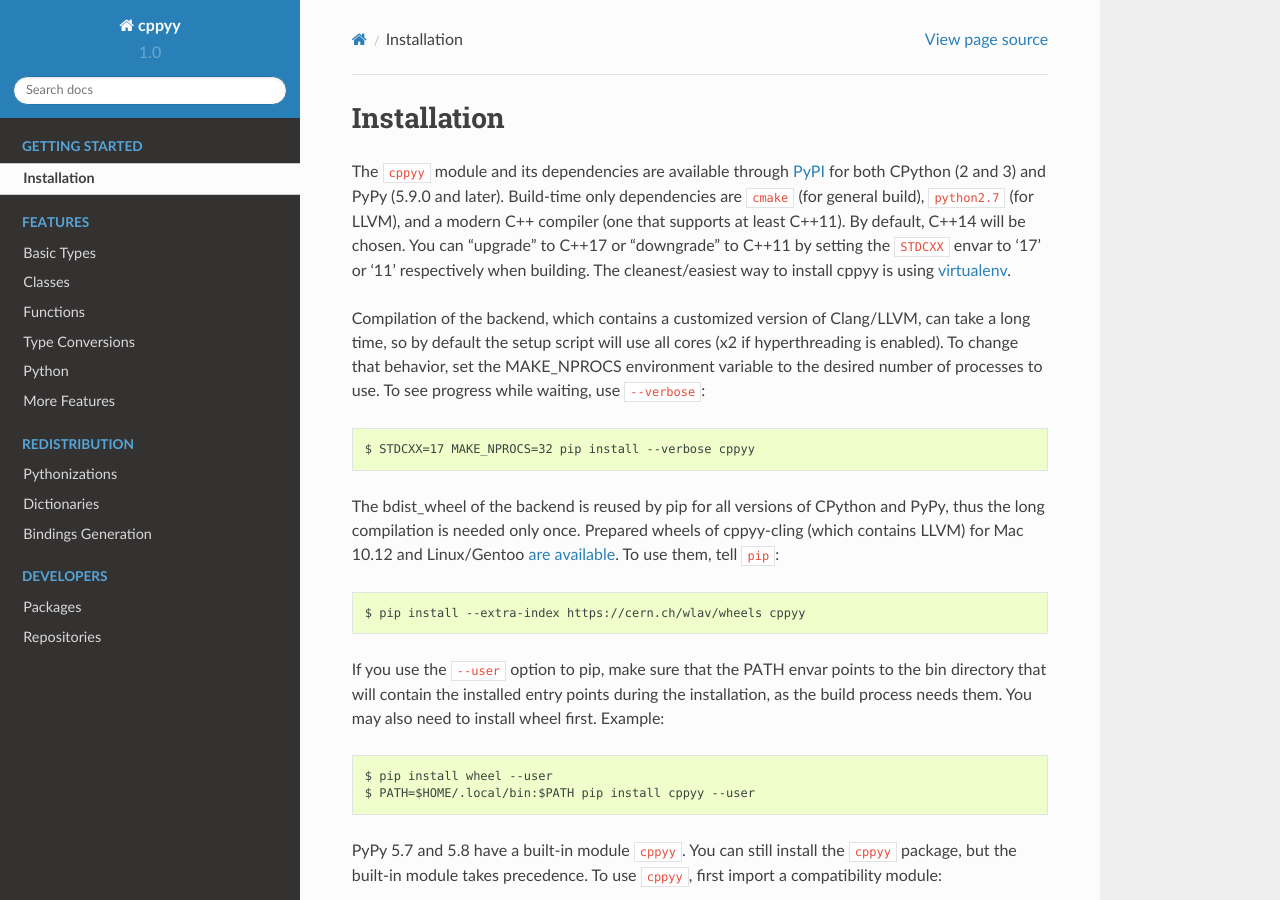
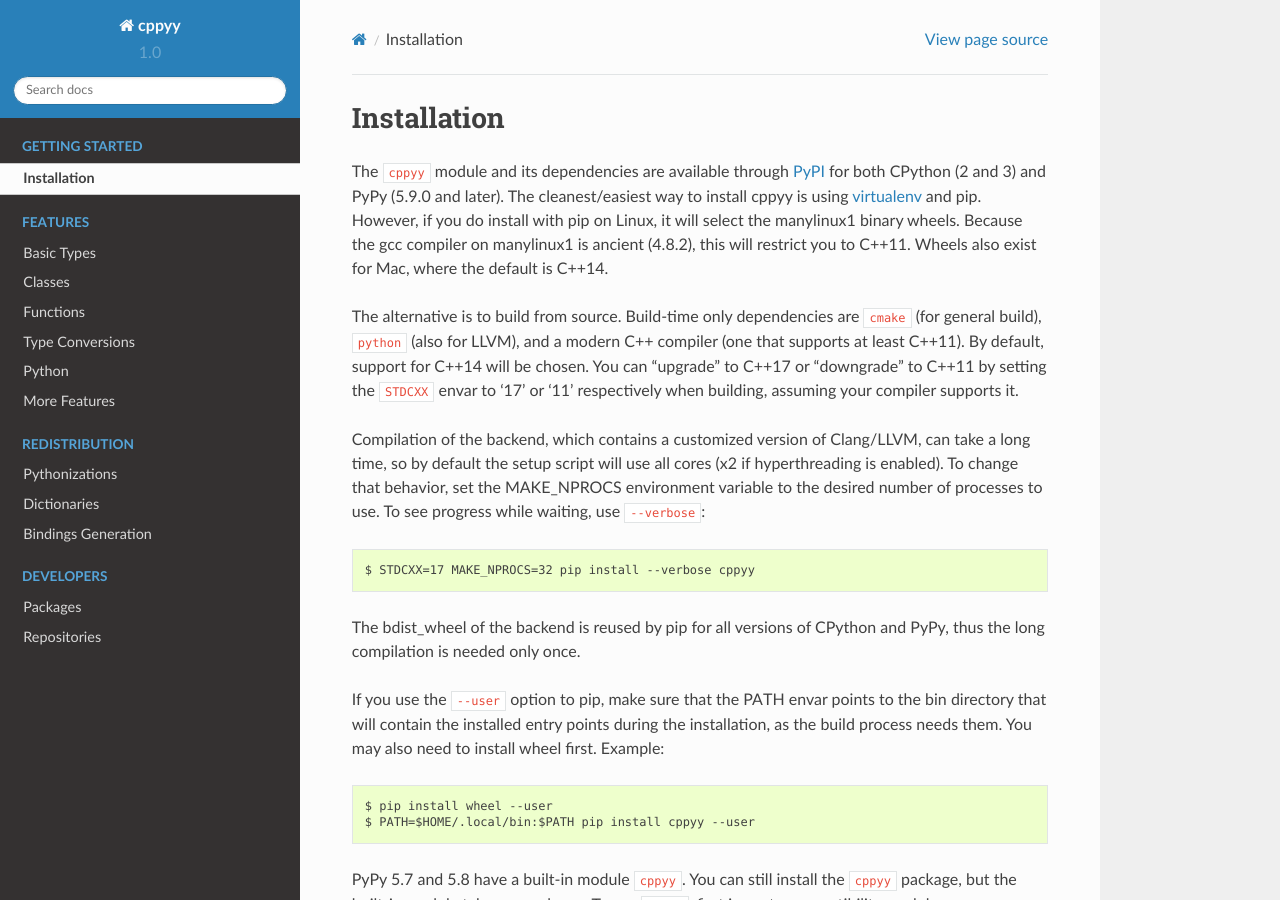
Before and after one commit to wlav/cppyy, a Sphinx documentation site: the page built from doc/source/installation.rst, in a window 1280 px wide and 900 px high. Built offline with Sphinx 7.4.7 and the Read the Docs theme 2.0.0, drawn with Linux system fonts in a browser that asks for light colours.

Commit message:
more descriptive README and describe manylinux support in installation

```diff
--- a/doc/source/installation.rst
+++ b/doc/source/installation.rst
@@ -5,12 +5,21 @@
 
 The ``cppyy`` module and its dependencies are available through `PyPI`_ for
 both CPython (2 and 3) and PyPy (5.9.0 and later).
-Build-time only dependencies are ``cmake`` (for general build), ``python2.7``
-(for LLVM), and a modern C++ compiler (one that supports at least C++11).
-By default, C++14 will be chosen.
+The cleanest/easiest way to install cppyy is using `virtualenv`_ and pip.
+However, if you do install with pip on Linux, it will select the manylinux1
+binary wheels.
+Because the gcc compiler on manylinux1 is ancient (4.8.2), this will restrict
+you to C++11.
+Wheels also exist for Mac, where the default is C++14.
+
+The alternative is to build from source.
+Build-time only dependencies are ``cmake`` (for general build), ``python``
+(also for LLVM), and a modern C++ compiler (one that supports at least
+C++11).
+By default, support for C++14 will be chosen.
 You can "upgrade" to C++17 or "downgrade" to C++11 by setting the ``STDCXX``
-envar to '17' or '11' respectively when building.
-The cleanest/easiest way to install cppyy is using `virtualenv`_.
+envar to '17' or '11' respectively when building, assuming your compiler
+supports it.
 
 Compilation of the backend, which contains a customized version of
 Clang/LLVM, can take a long time, so by default the setup script will use all
@@ -23,11 +32,6 @@
 
 The bdist_wheel of the backend is reused by pip for all versions of CPython
 and PyPy, thus the long compilation is needed only once.
-Prepared wheels of cppyy-cling (which contains LLVM) for Mac 10.12 and
-Linux/Gentoo `are available`_.
-To use them, tell ``pip``::
-
- $ pip install --extra-index https://cern.ch/wlav/wheels cppyy
 
 If you use the ``--user`` option to pip, make sure that the PATH envar points
 to the bin directory that will contain the installed entry points during the
```
Also changed, not shown: README.rst (+6 -4 lines).
